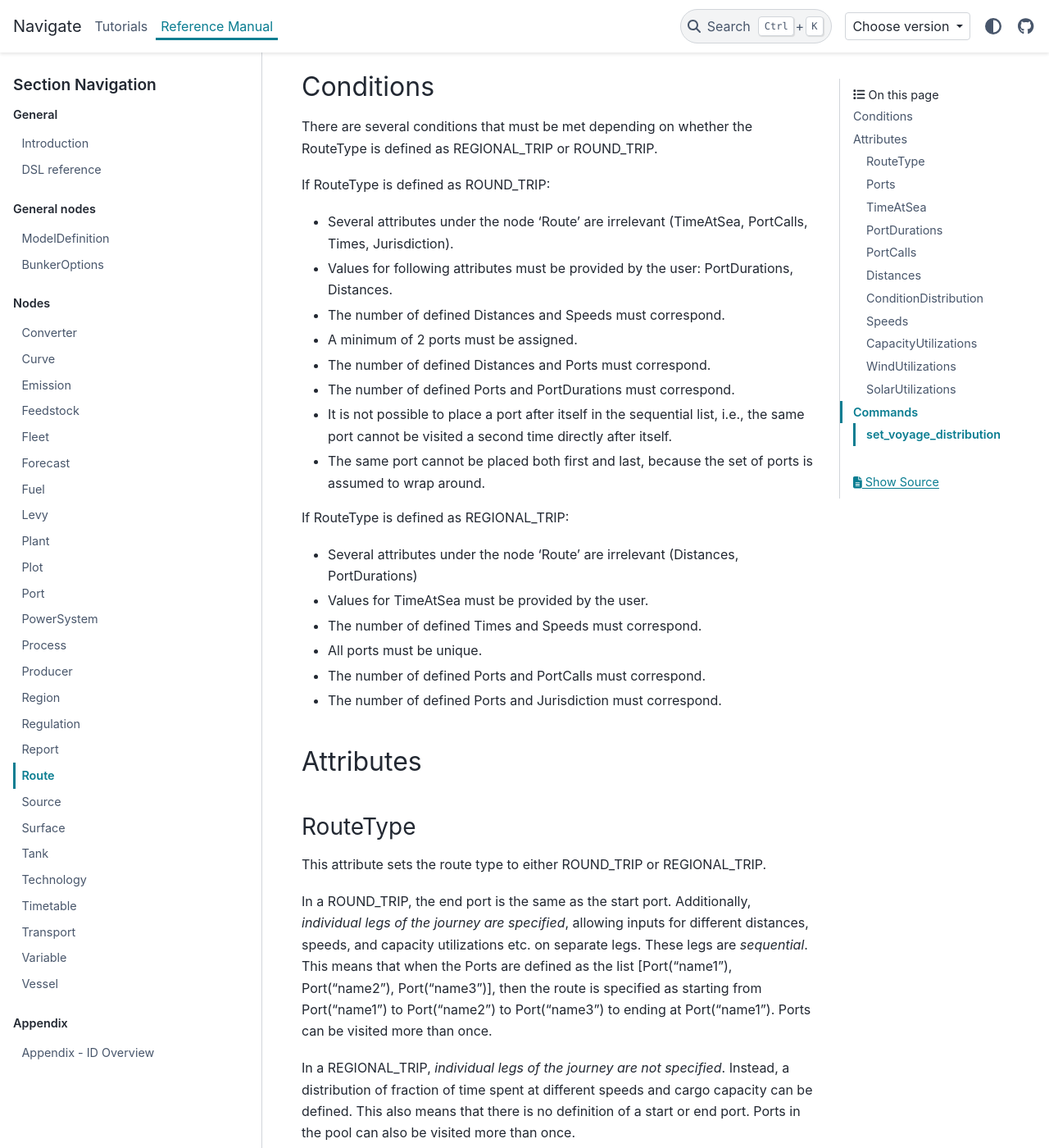
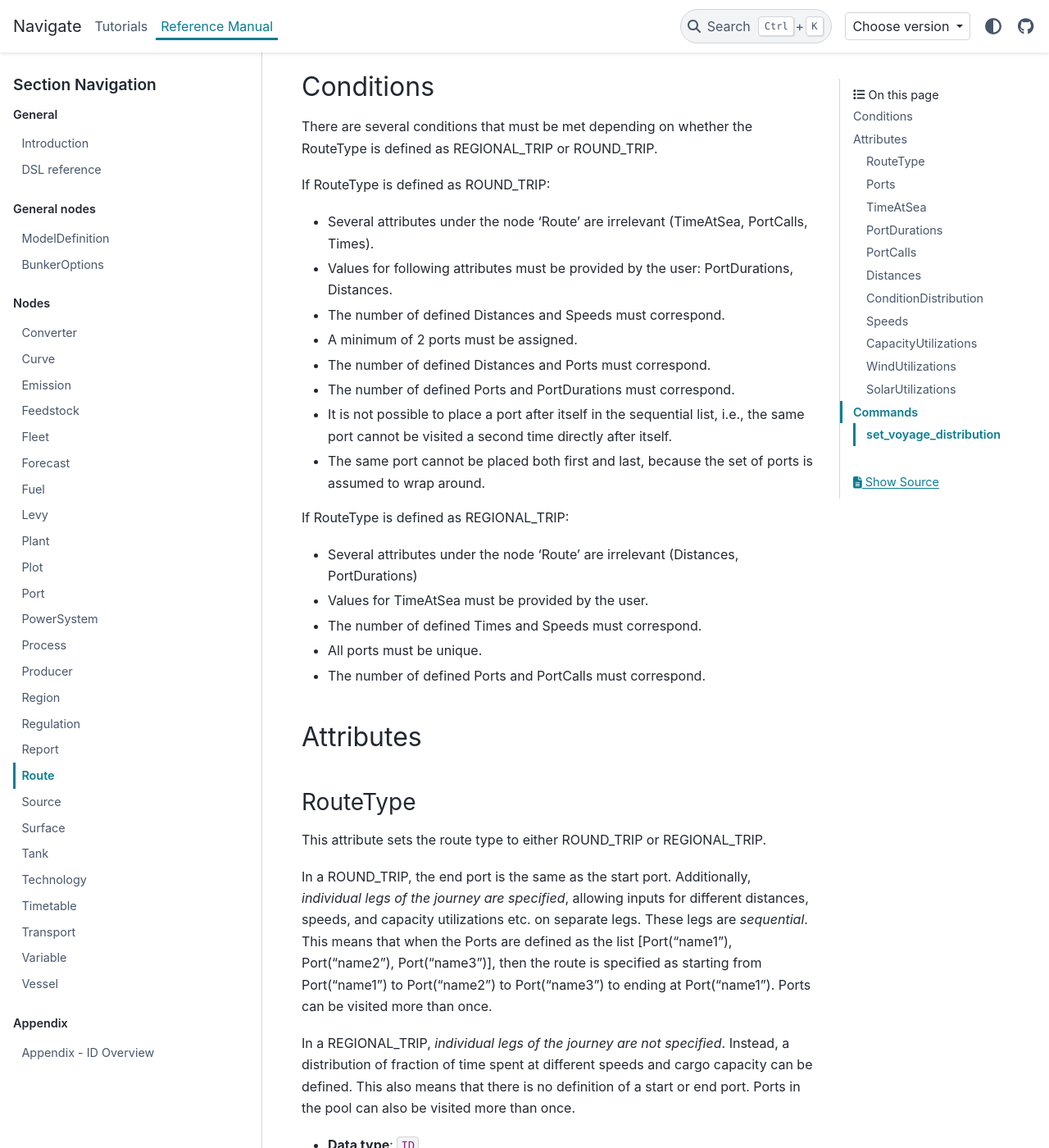
Before and after one commit to zerocarbonshipping/navigate-zcs, a Sphinx documentation site: the page built from docs/reference_manual/route.md, in a window 1280 px wide and 1400 px high, scrolled down 561 px. Shown: the whole window at 82% size. Built offline with Sphinx 7.4.7 and the PyData theme 0.15.4, drawn with Linux system fonts in a browser that asks for light colours.

Commit message:
Remove the Route manual's mentions of a nonexistent Jurisdiction attribute
The Route node has no Jurisdiction attribute; jurisdictions belong to Levy
and Regulation. The two mentions predate that split and describe
constraints the parser never enforced.

Co-Authored-By: Claude Fable 5 <noreply@anthropic.com>

```diff
--- a/docs/reference_manual/route.md
+++ b/docs/reference_manual/route.md
@@ -32,7 +32,7 @@ There are several conditions that must be met depending on whether the RouteType
 
 If RouteType is defined as ROUND\_TRIP:
 
-* Several attributes under the node ‘Route’ are irrelevant (TimeAtSea, PortCalls, Times, Jurisdiction).
+* Several attributes under the node ‘Route’ are irrelevant (TimeAtSea, PortCalls, Times).
 * Values for following attributes must be provided by the user: PortDurations, Distances.
 * The number of defined Distances and Speeds must correspond.
 * A minimum of 2 ports must be assigned.
@@ -48,7 +48,6 @@ If RouteType is defined as REGIONAL\_TRIP:
 * The number of defined Times and Speeds must correspond.
 * All ports must be unique.
 * The number of defined Ports and PortCalls must correspond.
-* The number of defined Ports and Jurisdiction must correspond.
 
 ## Attributes
 
```
